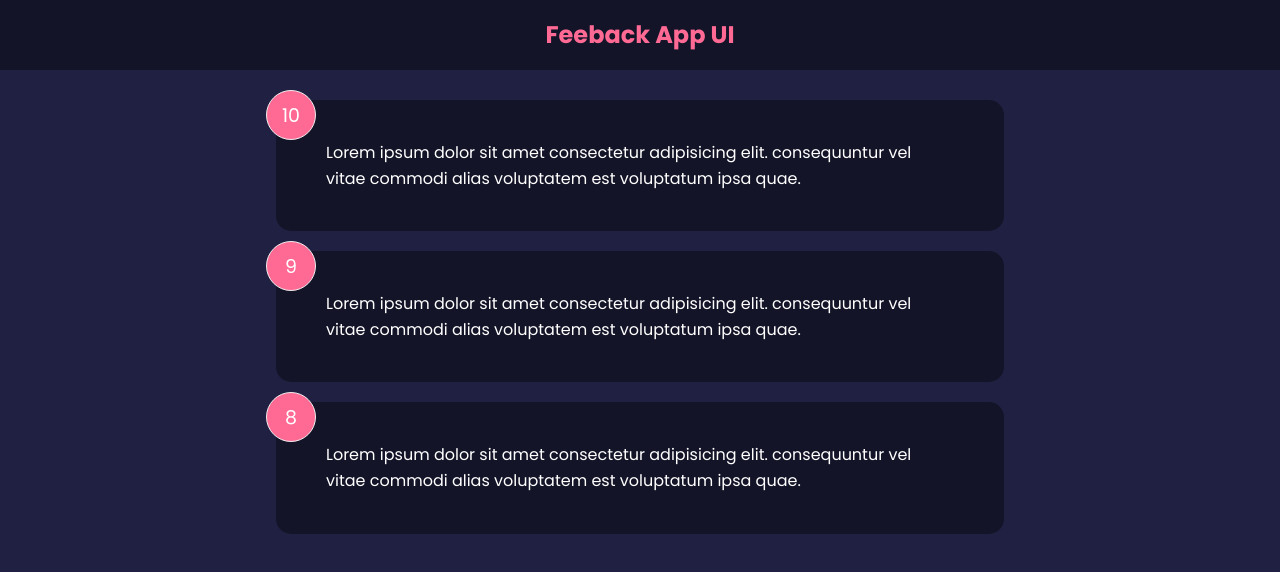
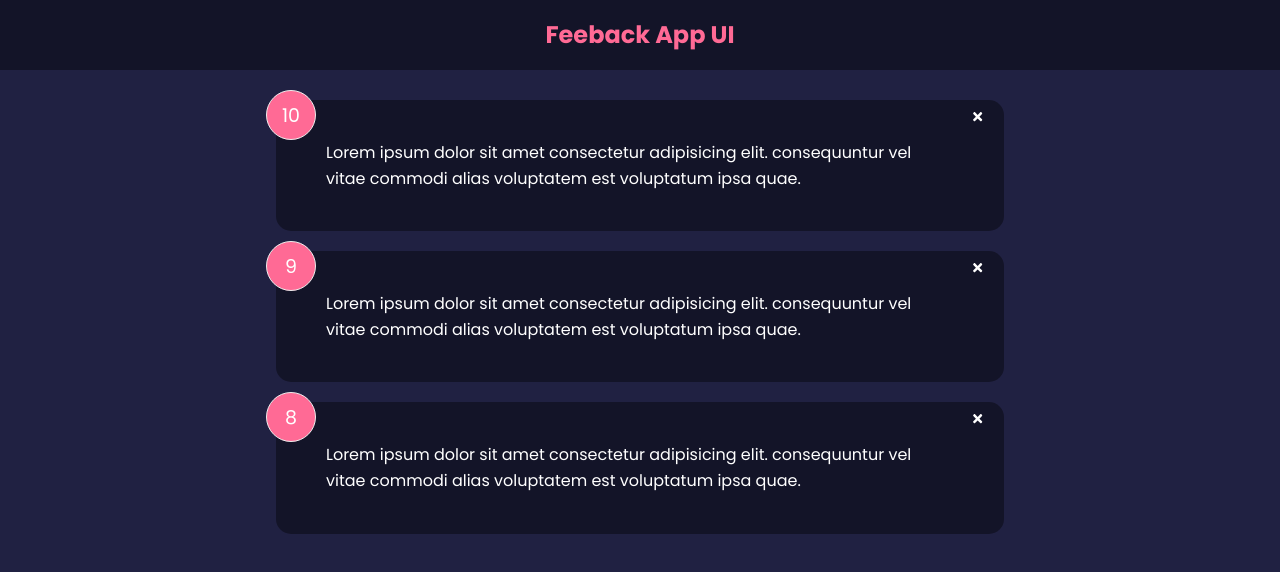
Before and after one commit to kevyyar/feedback-app-react, a React (Create React App) app: page / in a window 1280 px wide. Shown: the top 572 px of the page. Built offline with nearby package versions, Linux system fonts and the light colour scheme.

Commit message:
update FeedbackList component and add delete feedback feature

```diff
--- a/package.json
+++ b/package.json
@@ -8,6 +8,7 @@
     "@testing-library/user-event": "^13.5.0",
     "react": "^17.0.2",
     "react-dom": "^17.0.2",
+    "react-icons": "^4.3.1",
     "react-scripts": "5.0.0",
     "web-vitals": "^2.1.4"
   },
--- a/src/App.js
+++ b/src/App.js
@@ -8,11 +8,18 @@ import FeedbackList from './components/FeedbackList.component';
 function App() {
   const [feedback, setFeedback] = useState(FeedbackData)
 
+  const onDeleteFeedback = (id) => {
+    if (window.confirm('You sure you want to delete?')) {
+      setFeedback(feedback.filter(item => item.id !== id))
+    }
+  }
+
+
   return (
     <>
       <Header />
       <div className="container">
-        <FeedbackList feedback={feedback} />
+        <FeedbackList feedback={feedback} onDeleteFeedback={onDeleteFeedback} />
       </div>
     </>
   );
--- a/src/components/FeebackItem.component.jsx
+++ b/src/components/FeebackItem.component.jsx
@@ -1,13 +1,21 @@
 import React, { useState } from 'react';
 import PropTypes from 'prop-types';
+import { FaTimes } from 'react-icons/fa'
+
 import Card from './UI/Card.component';
 
-const FeedbackItem = ({ text, rating }) => {
+const FeedbackItem = ({ id, text, rating, onDeleteFeedback }) => {
+
     return (
         <Card className="card">
             <div className="num-display">{rating}</div>
+            <button className='close' onClick={() => onDeleteFeedback(id)}>
+                <FaTimes color='#fff' />
+            </button>
             <div className="text-display">
-                {text}
+                <div className="text-display">
+                    {text}
+                </div>
             </div>
         </Card>
     );
--- a/src/components/FeedbackList.component.jsx
+++ b/src/components/FeedbackList.component.jsx
@@ -3,11 +3,13 @@ import PropTypes from 'prop-types';
 
 import FeedbackItem from './FeebackItem.component';
 
-const FeedbackList = ({ feedback }) => {
+const FeedbackList = ({ feedback, onDeleteFeedback }) => {
+    if (!feedback || feedback.length === 0) return <div>No Feedback Data</div>
+
     return (
         <>
             {feedback.map(feedback => (
-                <FeedbackItem key={feedback.id} {...feedback} />
+                <FeedbackItem key={feedback.id} {...feedback} onDeleteFeedback={onDeleteFeedback} />
             ))}
         </>
     );
```
Also changed, not shown: 1 other file (tests, documents, lock files or other folders).
